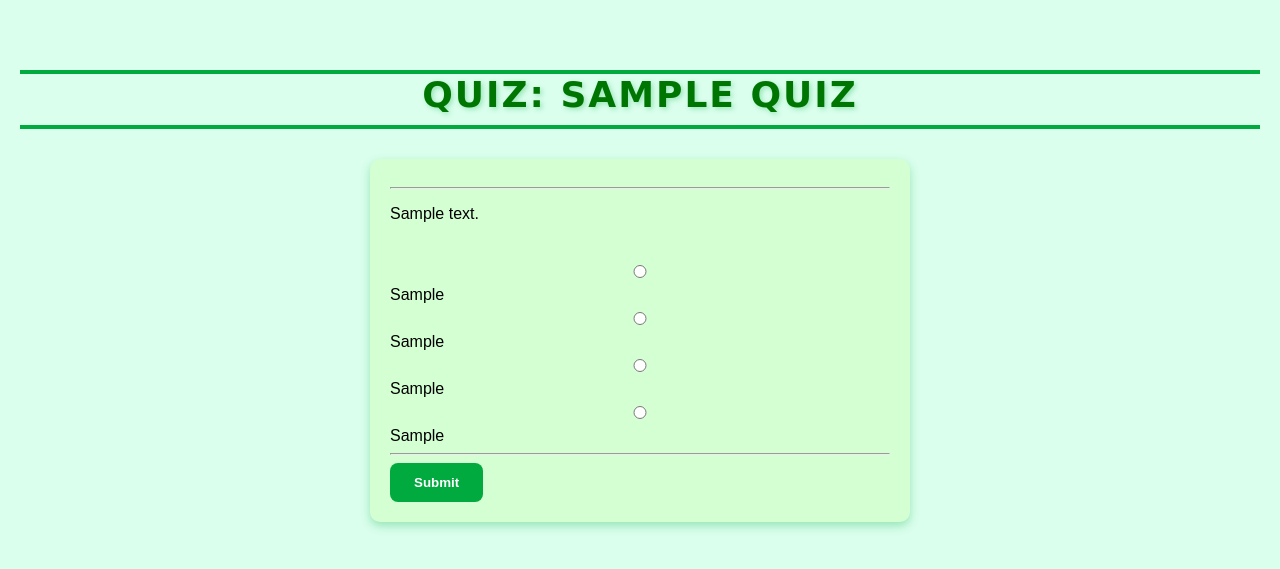
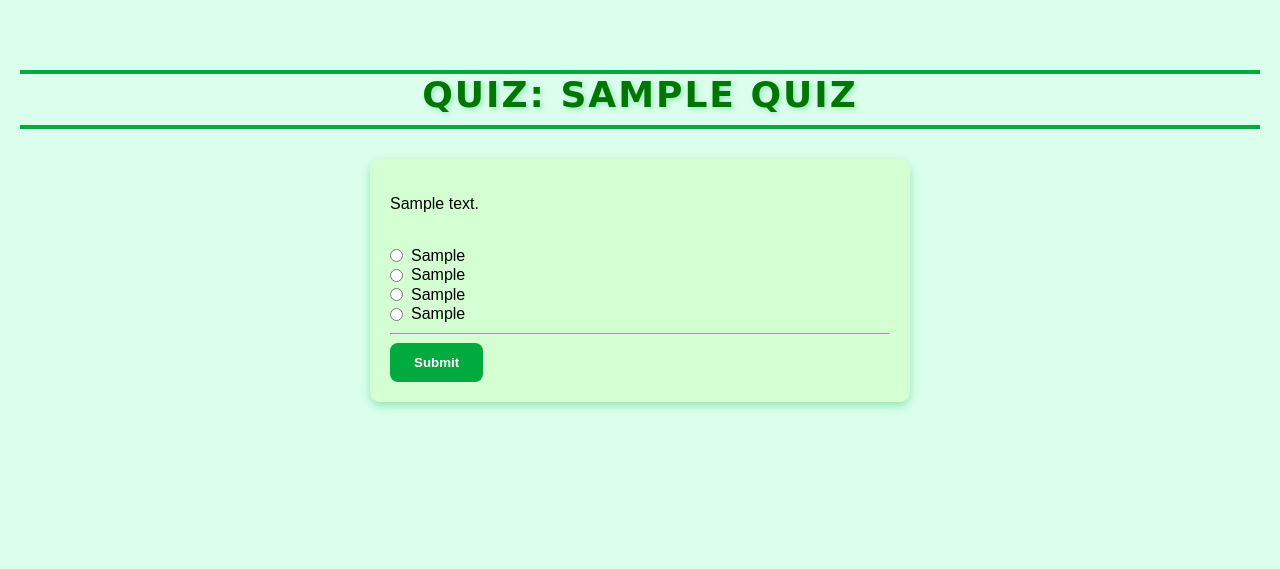
Before and after one commit to Sivakumar180405/quiz-master-1000026, a Flask app: page /start_quiz/1 in a window 1280 px wide. Shown: the part 68-637 px from the top of the page. Run offline with Flask 3, Linux system fonts and the light colour scheme; a user stored in the database is signed in; tables that the repository leaves empty hold one stand-in row (values such as "Sample post").

Commit message:
Refined CSS

```diff
--- a/static/css/style.css
+++ b/static/css/style.css
@@ -246,3 +246,15 @@ h2{
 li{
     padding: 10px;
 }
+
+
+.radio-group label {
+    display: inline-flex;
+    align-items: center;
+    gap: 8px;
+    cursor: pointer;
+}
+
+.radio-group input[type="radio"] {
+    margin: 0;
+}
--- a/templates/start_quiz.html
+++ b/templates/start_quiz.html
@@ -2,13 +2,14 @@
 {% block content %}
 <h2>Quiz: {{ quiz.name }}</h2>
 <form method="POST">
-    <hr>
     {% for question in questions %}
-    <p>{{ question.question_text }}</p><br>
-    <input type="radio" name="question_{{ question.id }}" value="1"> {{ question.option1 }}
-    <input type="radio" name="question_{{ question.id }}" value="2"> {{ question.option2 }}
-    <input type="radio" name="question_{{ question.id }}" value="3"> {{ question.option3 }}
-    <input type="radio" name="question_{{ question.id }}" value="4"> {{ question.option4 }}
+    <div class="radio-group">
+        <p>{{ question.question_text }}</p><br>
+        <label><input type="radio" name="question_{{ question.id }}" value="1"> {{ question.option1 }} </label><br>
+        <label><input type="radio" name="question_{{ question.id }}" value="2"> {{ question.option2 }} </label><br>
+        <label><input type="radio" name="question_{{ question.id }}" value="3"> {{ question.option3 }} </label><br>
+        <label><input type="radio" name="question_{{ question.id }}" value="4"> {{ question.option4 }} </label><br>
+    </div>
     <hr>
     {% endfor %}
     <button type="submit">Submit</button>
```
